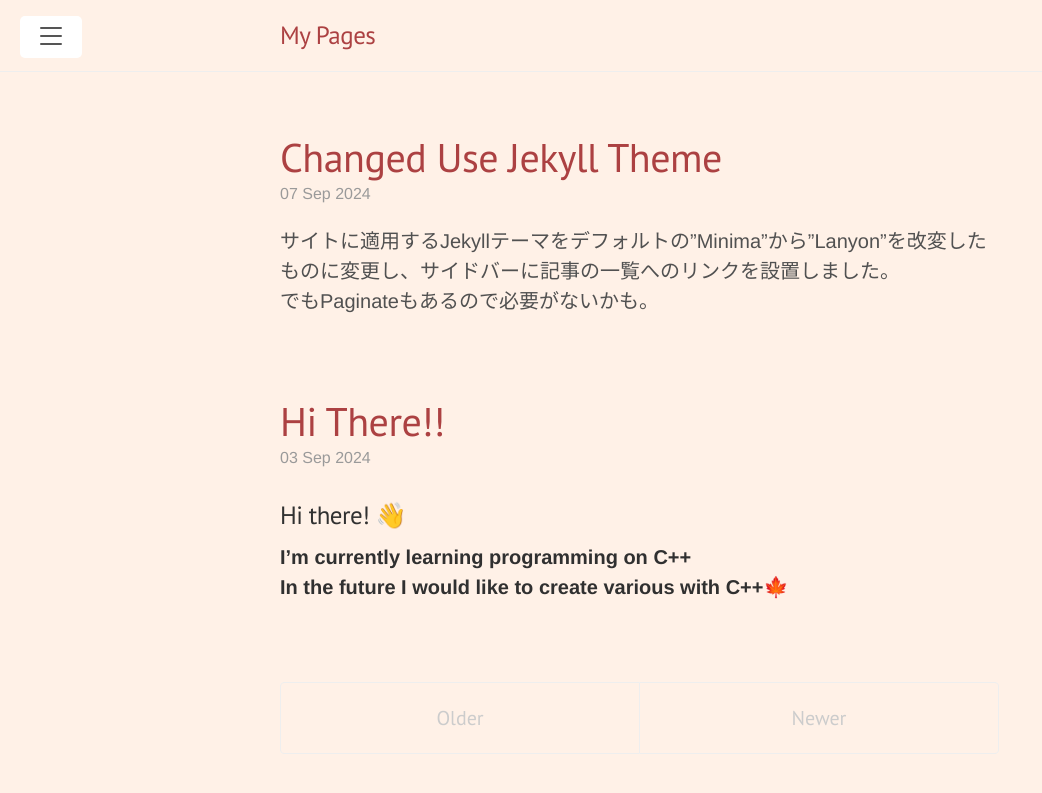
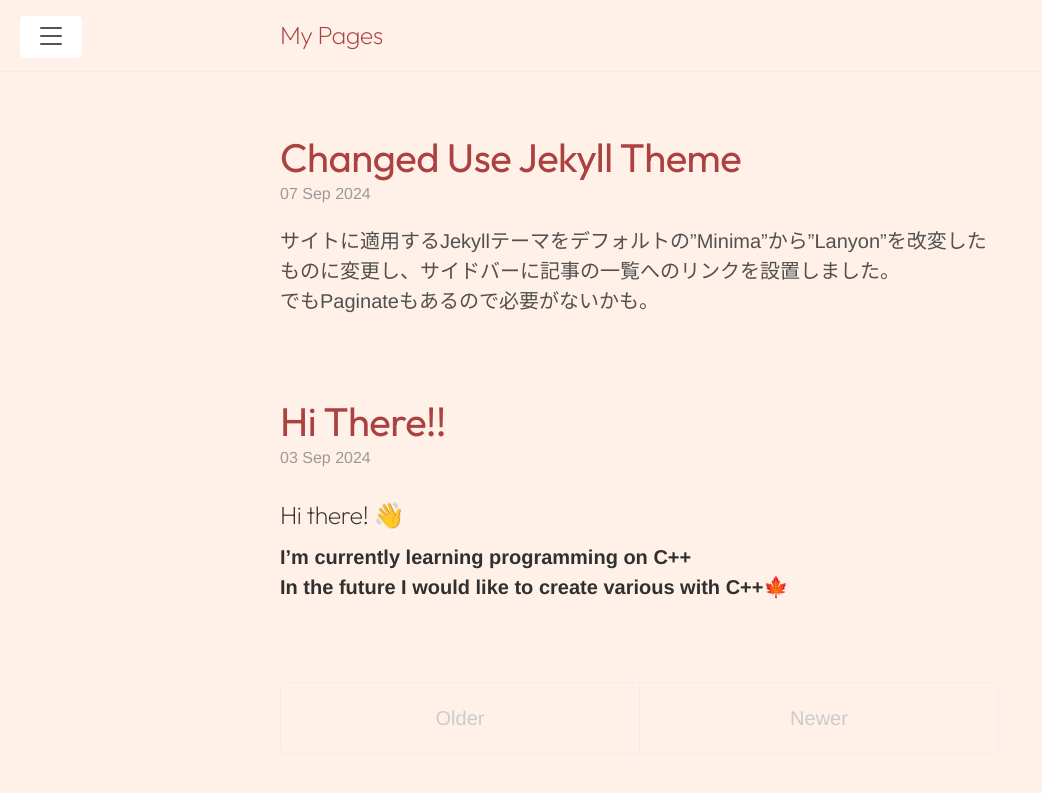
Before and after one commit to redsappan/redsappan.github.io, a Jekyll site: the page built from index.html, in a window 1280 px wide. Shown: the top 793 px of the page, without its empty margins (0-1042 px from the left). Built offline with Jekyll 4.4.1, drawn with Linux system fonts in a browser that asks for light colours; some web fonts are replaced; the list of posts is cut into pages by our own code.

Commit message:
Change Font

```diff
--- a/_includes/head.html
+++ b/_includes/head.html
@@ -19,7 +19,8 @@
   <link rel="stylesheet" href="{{ '/public/css/poole.css' | absolute_url }}">
   <link rel="stylesheet" href="{{ '/public/css/syntax.css' | absolute_url }}">
   <link rel="stylesheet" href="{{ '/public/css/lanyon.css' | absolute_url }}">
-  <link rel="stylesheet" href="https://fonts.googleapis.com/css?family=PT+Serif:400,400italic,700%7CPT+Sans:400">
+  <link href="https://fonts.googleapis.com/css2?family=Zen+Maru+Gothic:wght@300;400;500;700;900&display=swap" rel="stylesheet">
+  <link href="https://fonts.googleapis.com/css2?family=Outfit:wght@100..900&family=Zen+Maru+Gothic:wght@300;400;500;700;900&display=swap" rel="stylesheet">
 
   <!-- <link rel="apple-touch-icon-precomposed" sizes="144x144" href="{{ '/public/apple-touch-icon-precomposed.png' | absolute_url }}">
   <link rel="shortcut icon" href="{{ '/public/favicon.ico' | absolute_url }}"> -->
--- a/public/css/lanyon.css
+++ b/public/css/lanyon.css
@@ -41,11 +41,11 @@
 }
 
 html {
-  font-family: "Helvetica Neue", Meiryo, Helvetica, Arial, sans-serif;
+  font-family: "Zen Maru Gothic", "Helvetica Neue", Helvetica, Arial, sans-serif;
 }
 
 h1, h2, h3, h4, h5, h6 {
-  font-family: "PT Sans", Helvetica, Arial, sans-serif;
+  font-family: Outfit, Helvetica, Arial, sans-serif;
   font-weight: 200;
   color: #313131;
   letter-spacing: -.025rem;
```
